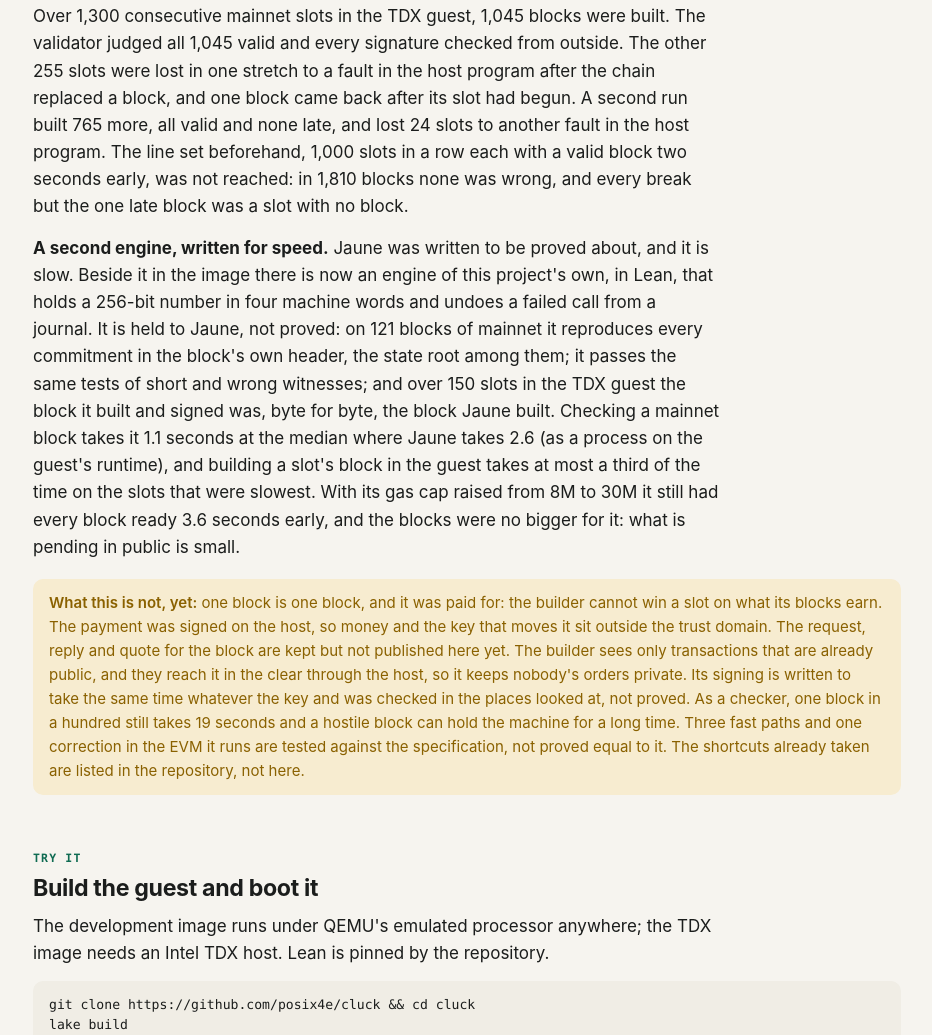
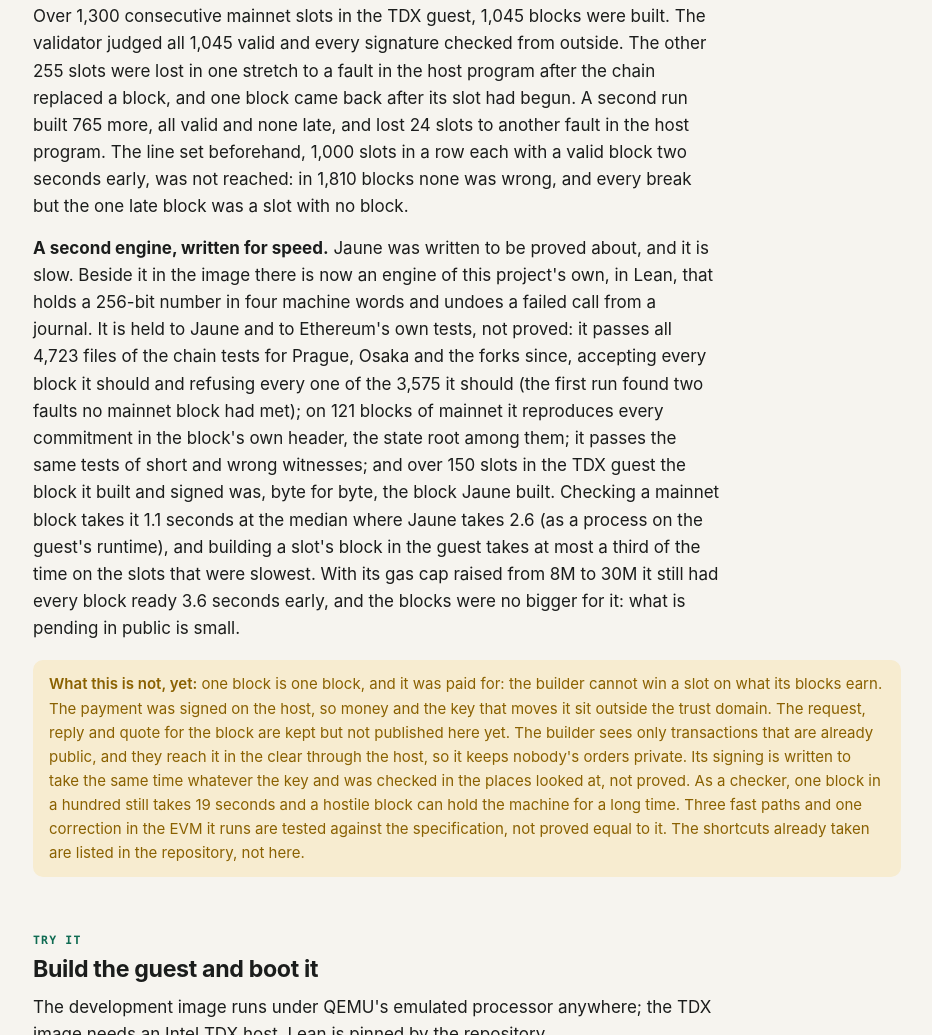
Before and after one commit to posix4e/cluck, a plain HTML site: page docs/index.html in a window 1280 px wide. Shown: the part 4858-5893 px from the top of the page, without its empty margins (173-1105 px from the left). Drawn offline with Linux system fonts and the light colour scheme.

Commit message:
The image rebuilt after the test suites' fixes, checked in the guest; the public page says what the engine passed
Image 8a1e7d43…3739f134, built at a973efe: the fixtures pass in a TDX guest,
and over 50 slots both builders gave the same signed bytes for every block,
all judged valid. The public page now says the engine passes Ethereum's own
tests of chains from Prague on, and that the first run found two faults.

```diff
--- a/docs/index.html
+++ b/docs/index.html
@@ -249,8 +249,11 @@
     <p class="wide"><strong>A second engine, written for speed.</strong> Jaune was written to be proved
       about, and it is slow. Beside it in the image there is now an engine of this project's own, in Lean,
       that holds a 256-bit number in four machine words and undoes a failed call from a journal. It is
-      held to Jaune, not proved: on 121 blocks of mainnet it reproduces every commitment in the block's
-      own header, the state root among them; it passes the same tests of short and wrong witnesses; and
+      held to Jaune and to Ethereum's own tests, not proved: it passes all 4,723 files of the chain tests
+      for Prague, Osaka and the forks since, accepting every block it should and refusing every one of the
+      3,575 it should (the first run found two faults no mainnet block had met); on 121 blocks of mainnet
+      it reproduces every commitment in the block's own header, the state root among them; it passes the
+      same tests of short and wrong witnesses; and
       over 150 slots in the TDX guest the block it built and signed was, byte for byte, the block Jaune
       built. Checking a mainnet block takes it 1.1 seconds at the median where Jaune takes 2.6 (as a
       process on the guest's runtime), and building a slot's block in the guest takes at most a third of
```
Also changed, not shown: 1 other file.
